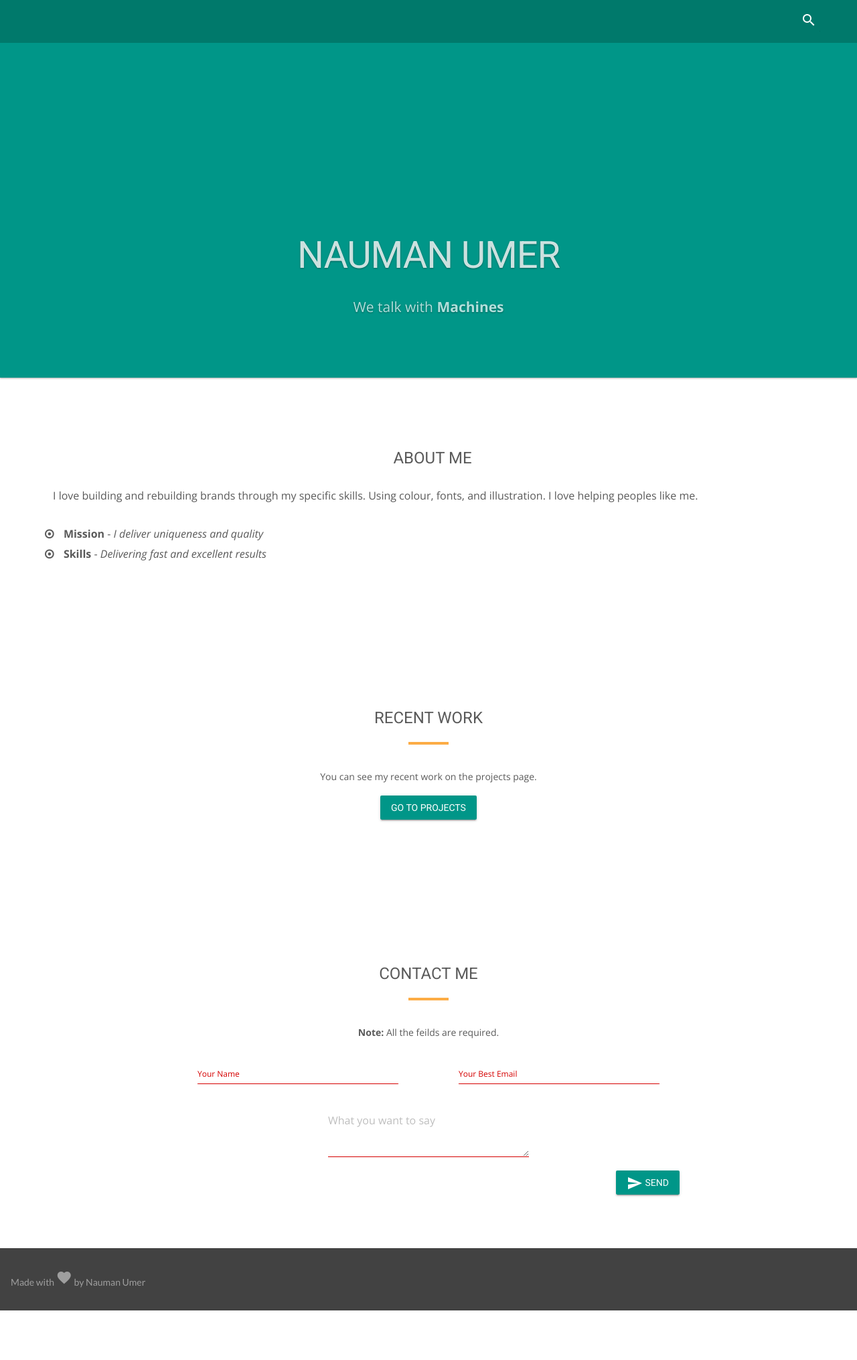
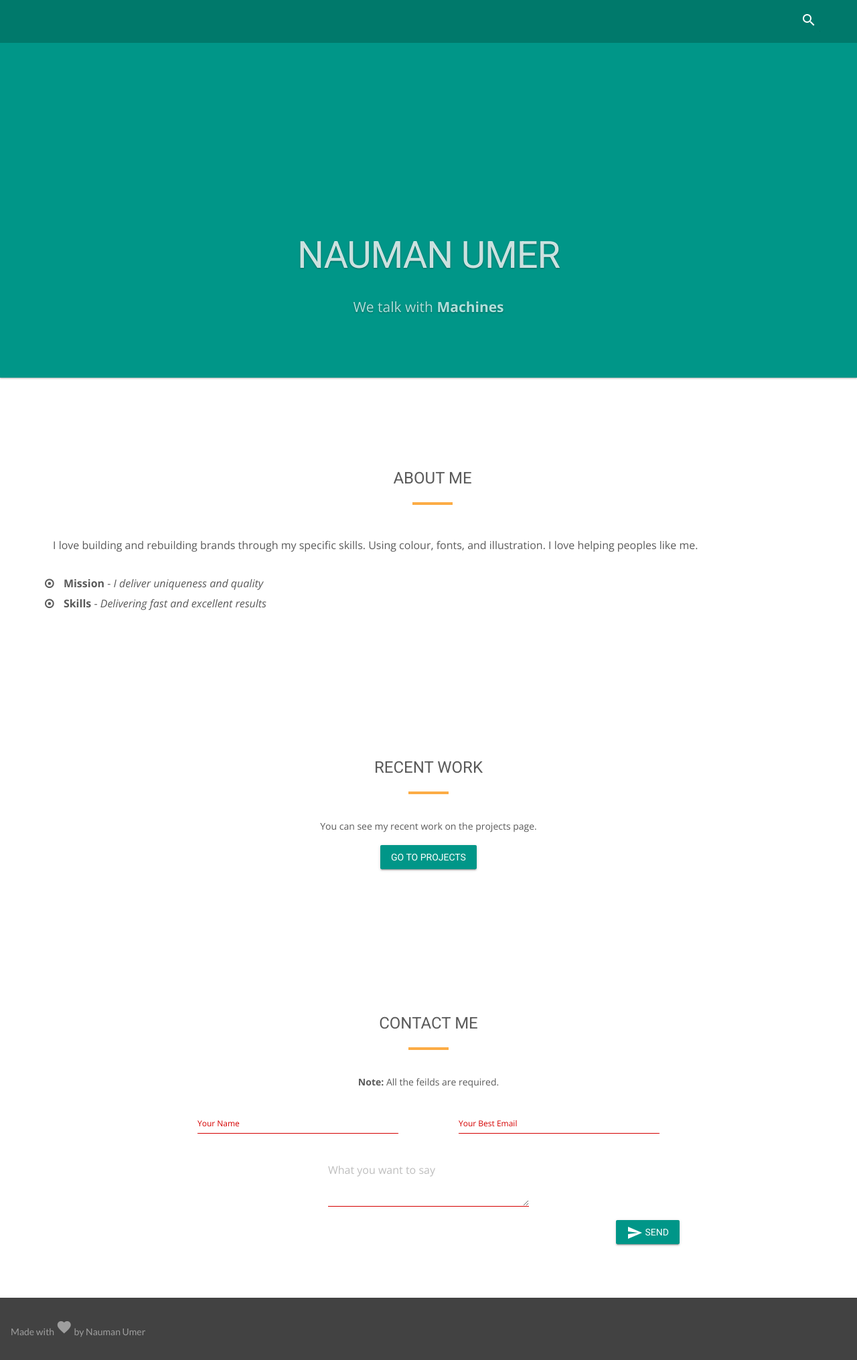
Before and after one commit to nmanumr/nmanumr.com, a Jekyll site: the page built from index.html, in a window 1280 px wide. Shown: the whole page at 67% size. Built offline with Jekyll 4.4.1, drawn with Linux system fonts in a browser that asks for light colours; nearby versions of some CDN libraries.

Commit message:
Update index.html

```diff
--- a/index.html
+++ b/index.html
@@ -23,7 +23,7 @@
                 </div>-->
                 <div class="">
                     <div class="about-text">
-                        <div class="section-title text-center">
+                        <div class="section-title text-center center">
                             <h4>About Me</h4>
                             <div class="line"></div>
                             <div class="clearfix"></div>
```
